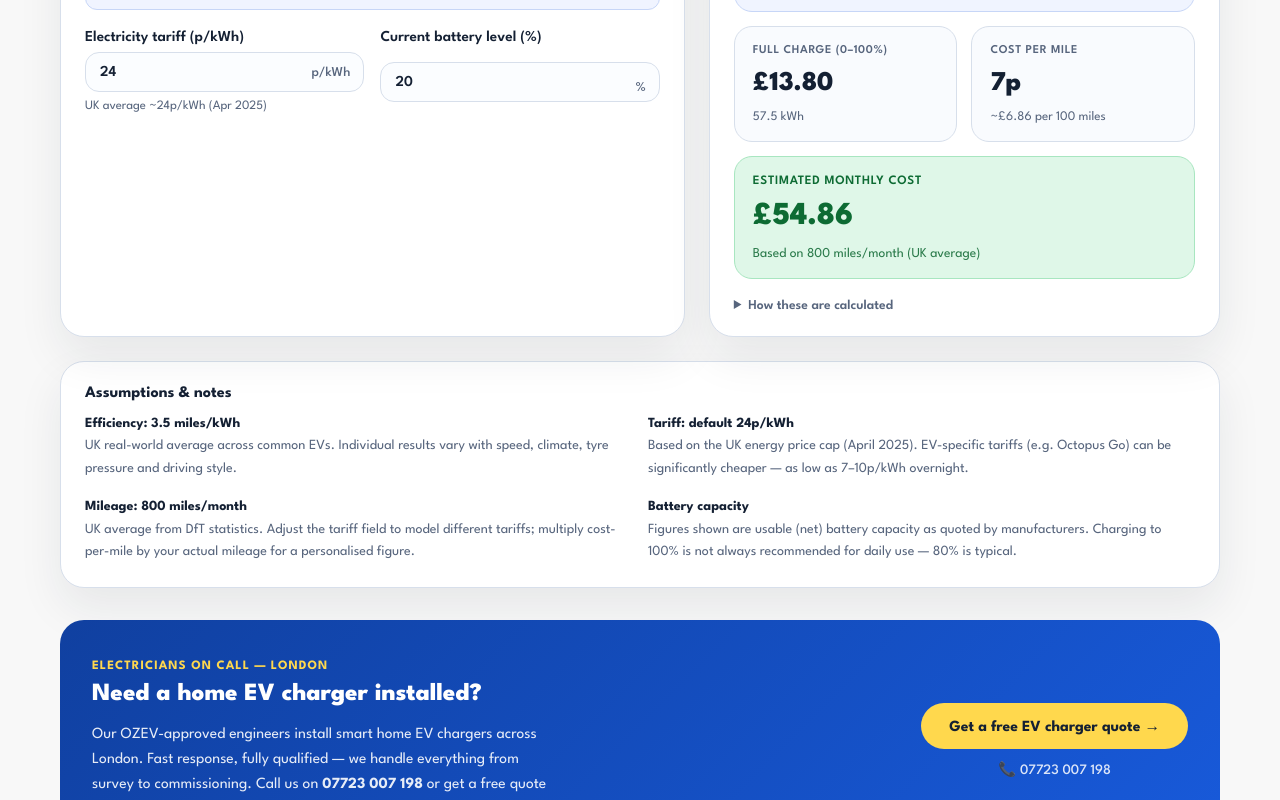
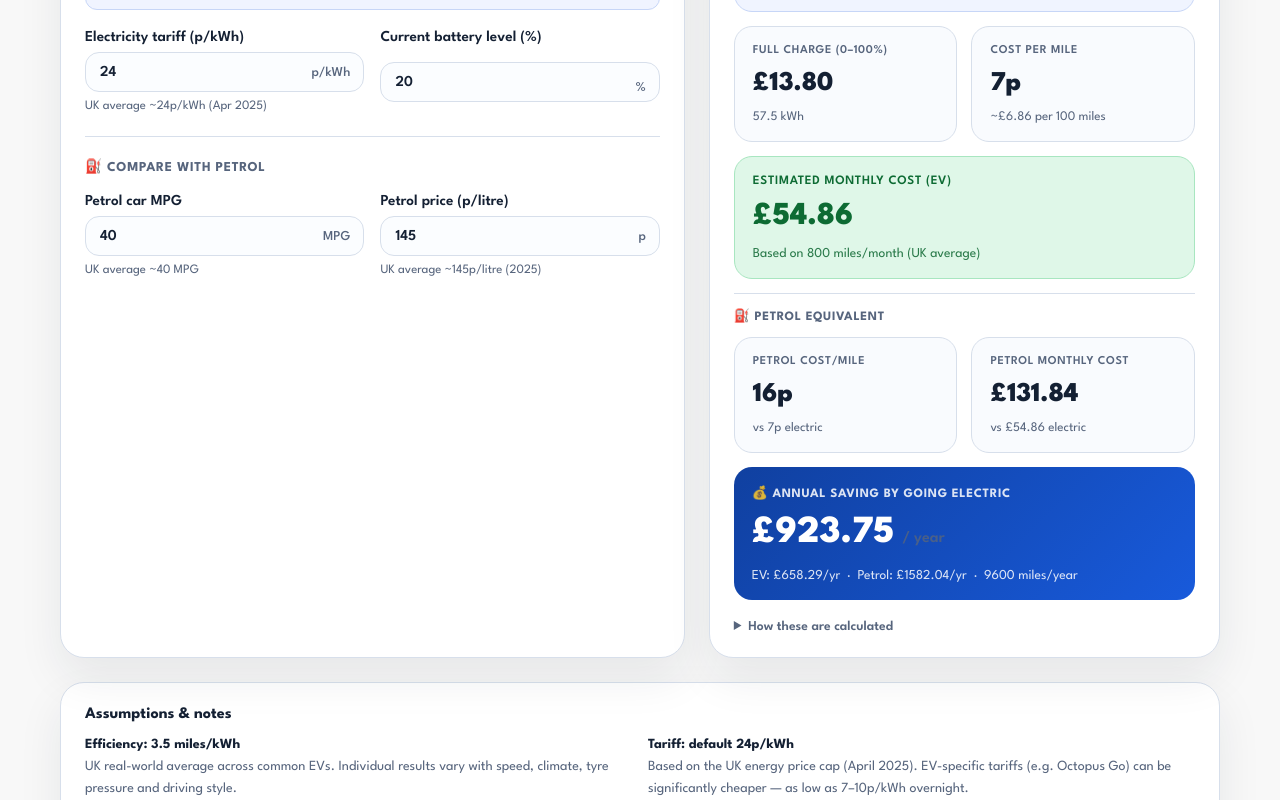
Before and after one commit to Sonicbelch/cable-calc, a Next.js app: page /ev-charging-cost in a window 1280 px wide. Shown: the part 516-1316 px from the top of the page. Built offline with nearby package versions, Linux system fonts and the light colour scheme.

Commit message:
EV calc: add petrol comparison, cost per mile, and annual saving

```diff
--- a/app/ev-charging-cost/client.js
+++ b/app/ev-charging-cost/client.js
@@ -25,6 +25,7 @@ const EV_MODELS = [
 
 const MILES_PER_KWH = 3.5;
 const MONTHLY_MILES = 800;
+const LITRES_PER_GALLON = 4.54609;
 
 function fmt(pounds) {
   if (pounds < 1) return `${Math.round(pounds * 100)}p`;
@@ -40,6 +41,8 @@ export function EVChargingClient() {
   const [manualKwh, setManualKwh] = useState('');
   const [tariff, setTariff] = useState('24');
   const [currentPct, setCurrentPct] = useState('20');
+  const [petrolMpg, setPetrolMpg] = useState('40');
+  const [petrolPence, setPetrolPence] = useState('145');
 
   const selected = EV_MODELS[modelIdx];
   const isOther = selected.kwh === null;
@@ -62,8 +65,25 @@ export function EVChargingClient() {
 
     const costPer100Miles = costPerMile * 100;
 
-    return { topUpKwh, topUpCost, fullChargeKwh, fullChargeCost, costPerMile, monthlyCost, costPer100Miles };
-  }, [batteryKwh, tariffPence, pct]);
+    // Petrol comparison
+    const mpg = parseFloat(petrolMpg) || 0;
+    const petrolPencePerLitre = parseFloat(petrolPence) || 0;
+    let petrolCostPerMile = null;
+    let petrolMonthlyCost = null;
+    let petrolAnnualCost = null;
+    let evAnnualCost = null;
+    let annualSaving = null;
+    if (mpg && petrolPencePerLitre) {
+      const litresPerMile = LITRES_PER_GALLON / mpg;
+      petrolCostPerMile = litresPerMile * petrolPencePerLitre / 100;
+      petrolMonthlyCost = MONTHLY_MILES * petrolCostPerMile;
+      petrolAnnualCost = petrolMonthlyCost * 12;
+      evAnnualCost = monthlyCost * 12;
+      annualSaving = petrolAnnualCost - evAnnualCost;
+    }
+
+    return { topUpKwh, topUpCost, fullChargeKwh, fullChargeCost, costPerMile, monthlyCost, costPer100Miles, petrolCostPerMile, petrolMonthlyCost, petrolAnnualCost, evAnnualCost, annualSaving };
+  }, [batteryKwh, tariffPence, pct, petrolMpg, petrolPence]);
 
   const searchParams = useSearchParams();
   const isEmbed = searchParams.get('embed') === 'true';
@@ -198,6 +218,58 @@ export function EVChargingClient() {
               </label>
             </div>
 
+            {/* Petrol comparison divider */}
+            <div style={{ borderTop: '1px solid var(--border)', paddingTop: '20px', marginTop: '4px' }}>
+              <p style={{ margin: '0 0 16px', fontSize: '0.85rem', fontWeight: 700, color: 'var(--muted)', textTransform: 'uppercase', letterSpacing: '0.05em' }}>
+                ⛽ Compare with petrol
+              </p>
+              <div className="grid two-col" style={{ gap: '16px' }}>
+                <label style={{ display: 'grid', gap: '8px', fontSize: '0.95rem', fontWeight: 600, color: 'var(--text)' }}>
+                  Petrol car MPG
+                  <div style={{ position: 'relative' }}>
+                    <input
+                      type="number"
+                      min="10"
+                      max="120"
+                      step="1"
+                      value={petrolMpg}
+                      onChange={e => setPetrolMpg(e.target.value)}
+                      style={{ paddingRight: '52px', width: '100%', boxSizing: 'border-box' }}
+                    />
+                    <span style={{
+                      position: 'absolute', right: '14px', top: '50%', transform: 'translateY(-50%)',
+                      fontSize: '0.85rem', color: 'var(--muted)', pointerEvents: 'none', fontWeight: 500,
+                    }}>MPG</span>
+                  </div>
+                  <span style={{ fontSize: '0.8rem', color: 'var(--muted)', fontWeight: 400 }}>
+                    UK average ~40 MPG
+                  </span>
+                </label>
+
+                <label style={{ display: 'grid', gap: '8px', fontSize: '0.95rem', fontWeight: 600, color: 'var(--text)' }}>
+                  Petrol price (p/litre)
+                  <div style={{ position: 'relative' }}>
+                    <input
+                      type="number"
+                      min="50"
+                      max="300"
+                      step="0.1"
+                      value={petrolPence}
+                      onChange={e => setPetrolPence(e.target.value)}
+                      style={{ paddingRight: '36px', width: '100%', boxSizing: 'border-box' }}
+                    />
+                    <span style={{
+                      position: 'absolute', right: '14px', top: '50%', transform: 'translateY(-50%)',
+                      fontSize: '0.85rem', color: 'var(--muted)', pointerEvents: 'none', fontWeight: 500,
+                    }}>p</span>
+                  </div>
+                  <span style={{ fontSize: '0.8rem', color: 'var(--muted)', fontWeight: 400 }}>
+                    UK average ~145p/litre (2025)
+                  </span>
+                </label>
+              </div>
+            </div>
+
           </div>
         </section>
 
@@ -260,7 +332,7 @@ export function EVChargingClient() {
               {/* Monthly cost */}
               <div className="metric-card" style={{ gridColumn: '1 / -1', background: '#dff7e8', border: '1px solid #a8e6c0' }}>
                 <div style={{ fontSize: '0.8rem', color: '#0d6b33', fontWeight: 600, textTransform: 'uppercase', letterSpacing: '0.05em', marginBottom: '6px' }}>
-                  Estimated monthly cost
+                  Estimated monthly cost (EV)
                 </div>
                 <div style={{ fontSize: '2rem', fontWeight: 800, color: '#0d6b33', lineHeight: 1 }}>
                   {fmtPounds(results.monthlyCost)}
@@ -269,6 +341,75 @@ export function EVChargingClient() {
                   Based on {MONTHLY_MILES} miles/month (UK average)
                 </div>
               </div>
+
+              {/* Petrol comparison */}
+              {results.petrolCostPerMile !== null && (
+                <>
+                  <div style={{
+                    gridColumn: '1 / -1',
+                    borderTop: '1px solid var(--border)',
+                    paddingTop: '14px',
+                    fontSize: '0.8rem',
+                    fontWeight: 700,
+                    color: 'var(--muted)',
+                    textTransform: 'uppercase',
+                    letterSpacing: '0.05em',
+                  }}>
+                    ⛽ Petrol equivalent
+                  </div>
+
+                  <div className="metric-card">
+                    <div style={{ fontSize: '0.75rem', color: 'var(--muted)', fontWeight: 600, textTransform: 'uppercase', letterSpacing: '0.05em', marginBottom: '6px' }}>
+                      Petrol cost/mile
+                    </div>
+                    <div style={{ fontSize: '1.7rem', fontWeight: 800, color: 'var(--text)', lineHeight: 1 }}>
+                      {fmt(results.petrolCostPerMile)}
+                    </div>
+                    <div style={{ fontSize: '0.82rem', color: 'var(--muted)', marginTop: '6px' }}>
+                      vs {fmt(results.costPerMile)} electric
+                    </div>
+                  </div>
+
+                  <div className="metric-card">
+                    <div style={{ fontSize: '0.75rem', color: 'var(--muted)', fontWeight: 600, textTransform: 'uppercase', letterSpacing: '0.05em', marginBottom: '6px' }}>
+                      Petrol monthly cost
+                    </div>
+                    <div style={{ fontSize: '1.7rem', fontWeight: 800, color: 'var(--text)', lineHeight: 1 }}>
+                      {fmtPounds(results.petrolMonthlyCost)}
+                    </div>
+                    <div style={{ fontSize: '0.82rem', color: 'var(--muted)', marginTop: '6px' }}>
+                      vs {fmtPounds(results.monthlyCost)} electric
+                    </div>
+                  </div>
+
+                  {/* Annual saving — hero card */}
+                  <div className="metric-card" style={{
+                    gridColumn: '1 / -1',
+                    background: results.annualSaving >= 0 ? 'linear-gradient(135deg, #1040a0 0%, #185adb 100%)' : '#fff3cd',
+                    border: results.annualSaving >= 0 ? 'none' : '1px solid #ffc107',
+                    color: results.annualSaving >= 0 ? '#fff' : '#856404',
+                  }}>
+                    <div style={{
+                      fontSize: '0.8rem',
+                      fontWeight: 700,
+                      textTransform: 'uppercase',
+                      letterSpacing: '0.05em',
+                      marginBottom: '6px',
+                      opacity: 0.85,
+                    }}>
+                      {results.annualSaving >= 0 ? '💰 Annual saving by going electric' : '⚠️ EV costs more at these rates'}
+                    </div>
+                    <div style={{ fontSize: '2.4rem', fontWeight: 800, lineHeight: 1 }}>
+                      {fmtPounds(Math.abs(results.annualSaving))}
+                      <span style={{ fontSize: '1rem', fontWeight: 600, opacity: 0.8, marginLeft: '8px' }}>/ year</span>
+                    </div>
+                    <div style={{ fontSize: '0.85rem', marginTop: '8px', opacity: 0.85 }}>
+                      EV: {fmtPounds(results.evAnnualCost)}/yr &nbsp;·&nbsp; Petrol: {fmtPounds(results.petrolAnnualCost)}/yr
+                      &nbsp;·&nbsp; {MONTHLY_MILES * 12} miles/year
+                    </div>
+                  </div>
+                </>
+              )}
 
             </div>
           )}
@@ -284,6 +425,12 @@ export function EVChargingClient() {
                 <p><strong>Top-up:</strong> {batteryKwh} × {((100 - pct) / 100).toFixed(3)} × {tariffPence}p ÷ 100 = {fmtPounds(results.topUpCost)}</p>
                 <p><strong>Per mile:</strong> {tariffPence}p ÷ {MILES_PER_KWH} miles/kWh = {(results.costPerMile * 100).toFixed(2)}p</p>
                 <p><strong>Monthly:</strong> {MONTHLY_MILES} miles × {(results.costPerMile * 100).toFixed(2)}p ÷ 100 = {fmtPounds(results.monthlyCost)}</p>
+                {results.petrolCostPerMile !== null && (
+                  <>
+                    <p><strong>Petrol per mile:</strong> {LITRES_PER_GALLON.toFixed(3)}L/gal ÷ {petrolMpg} MPG × {petrolPence}p/L = {(results.petrolCostPerMile * 100).toFixed(2)}p</p>
+                    <p><strong>Annual saving:</strong> ({fmtPounds(results.petrolMonthlyCost)} − {fmtPounds(results.monthlyCost)}) × 12 = {fmtPounds(Math.abs(results.annualSaving))}</p>
+                  </>
+                )}
                 <p style={{ marginTop: '8px', fontStyle: 'italic' }}>
                   Real-world efficiency assumed at {MILES_PER_KWH} miles/kWh (typical UK average).
                   Actual range varies with speed, temperature and driving style.
```
